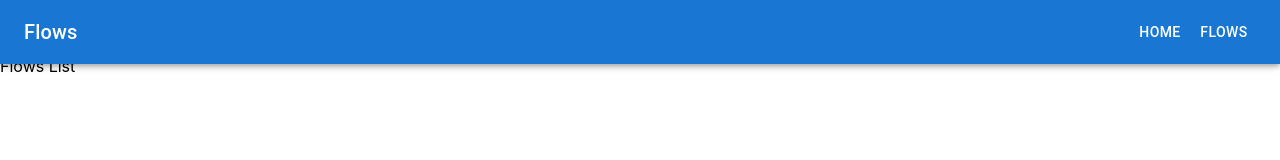
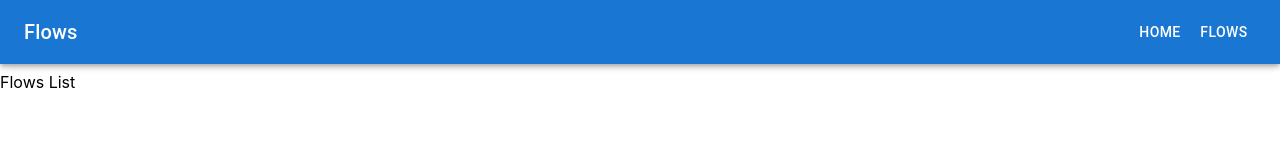
Before and after one commit to fathym/eac-flow, a React (Create React App) app: page /flows in a window 1280 px wide. Shown: the top 160 px of the page. Built offline with nearby package versions, Linux system fonts and the light colour scheme; the HTML template or start-up script is replaced by a standard one.

Commit message:
Fullscreen and upper spacing

```diff
--- a/src/view/layouts/base.layout.tsx
+++ b/src/view/layouts/base.layout.tsx
@@ -112,7 +112,7 @@ export default class BaseLayout extends React.Component<
 
         <Box
           sx={{
-            marginTop: 'calc(56px)',
+            marginTop: 'calc(56px + 1em)',
           }}
         >
           {this.props.children}
```
Also changed, not shown: package.json (+5 -3 lines), 1 other file (tests, documents, lock files or other folders).
